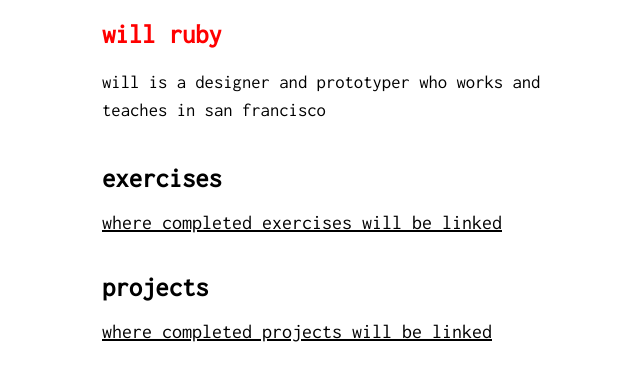
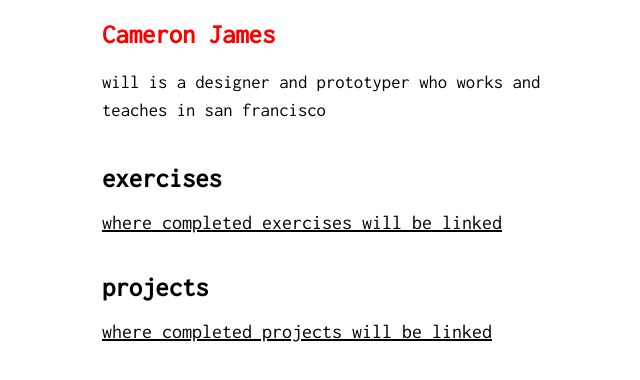
Before and after one commit to cameronterrones/interactive2, a plain HTML site: page index.html in a window 1280 px wide. Shown: the whole page, without its empty margins (288-928 px from the left). Drawn offline with Linux system fonts and the light colour scheme.

Commit message:
reijnfiwenfejnqwf

```diff
--- a/class_site/index.html
+++ b/index.html
@@ -2,7 +2,7 @@
 <html>
 
 <head>
-    <title>Interactive 1 - Will Ruby</title>
+    <title>Interactive 1 - Cameron James</title>
     <meta charset="utf-8" />
     <link rel="stylesheet" type="text/css" href="styles/main.css">
 
@@ -13,7 +13,7 @@
     <div id="container">
 
         <!-- about me-->
-        <h1>will ruby</h1>
+        <h1>Cameron James</h1>
         <p class="desc">will is a designer and prototyper who works and teaches in san francisco</p>
 
         <!-- my work -->
@@ -36,4 +36,5 @@
         </div>
     </div>
 </body>
+
 </html>
```
Also changed, not shown: styles/main.css (renamed from class_site/styles/main.css), 1 other file.
